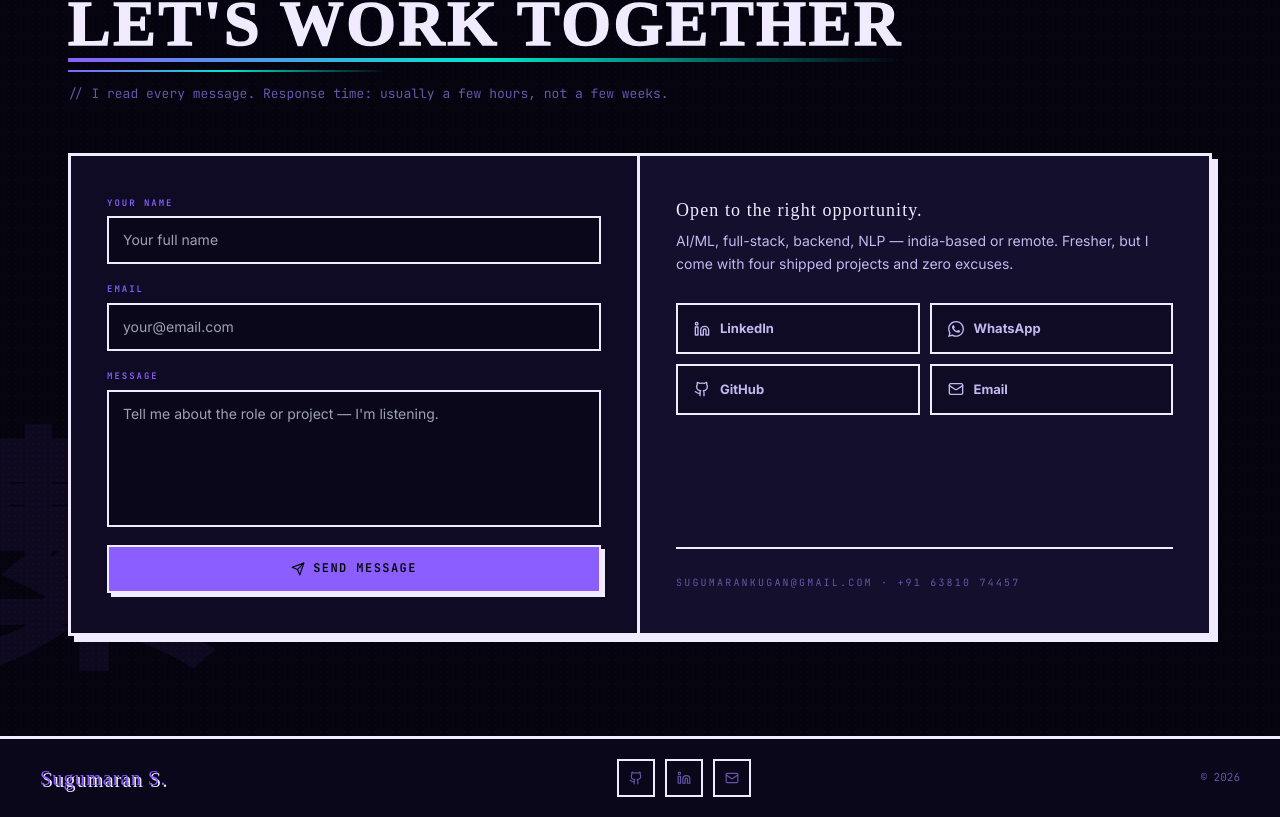
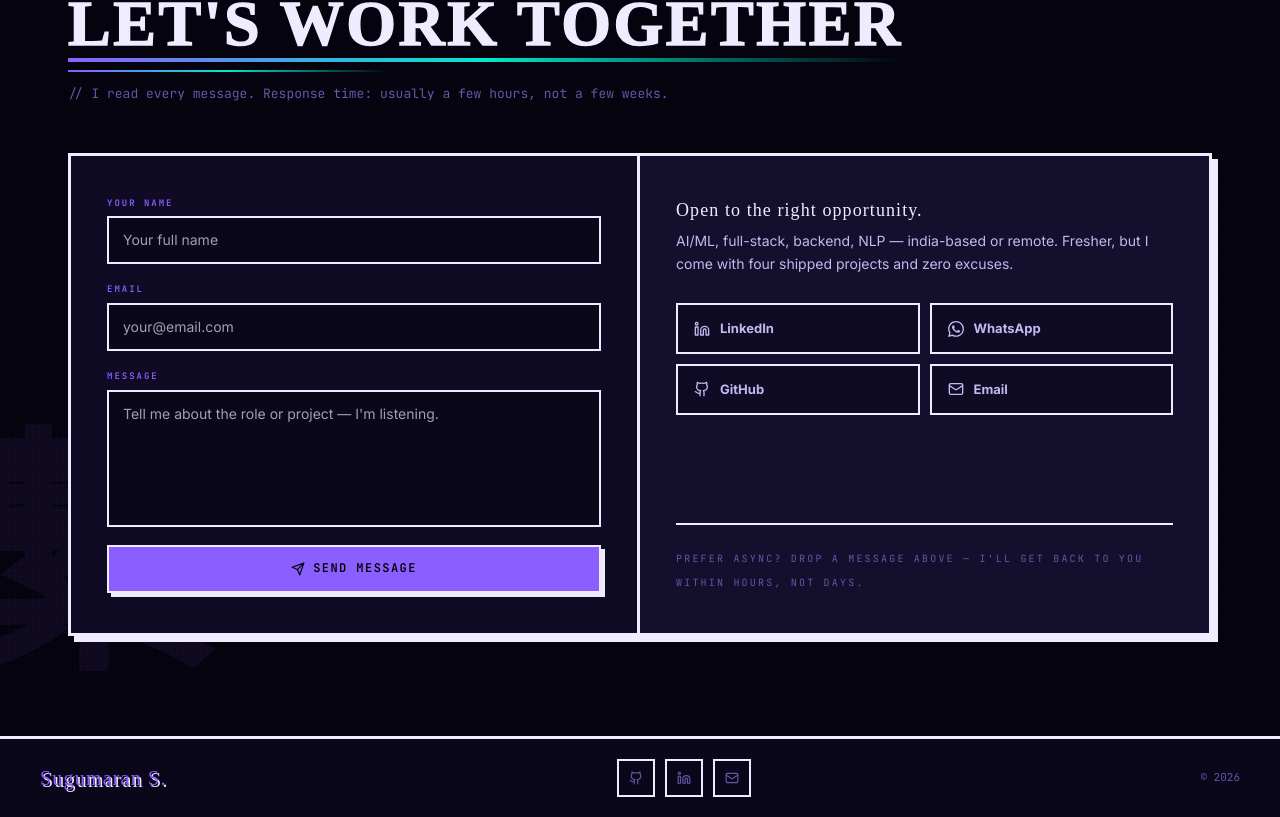
Before and after one commit to sugumaran-nix/ani-profile, a Next.js app: page / in a window 1280 px wide. Shown: the part 3642-4459 px from the top of the page. Built offline with nearby package versions, Linux system fonts and the light colour scheme; a web font is replaced by a local one.

Commit message:
Modify contact details and response time message
Updated contact information and added a message about response time.

```diff
--- a/src/components/sections/Contact.tsx
+++ b/src/components/sections/Contact.tsx
@@ -106,7 +106,7 @@ export function Contact() {
 
             <div style={{ marginTop: 28, paddingTop: 20, borderTop: '2px solid var(--txt)' }}>
               <span className="f-mono" style={{ fontSize: 10, letterSpacing: '0.22em', color: 'var(--t3)', textTransform: 'uppercase' }}>
-                sugumarankugan@gmail.com · +91 63810 74457
+                Prefer async? Drop a message above — I'll get back to you within hours, not days.
               </span>
             </div>
           </div>
```
